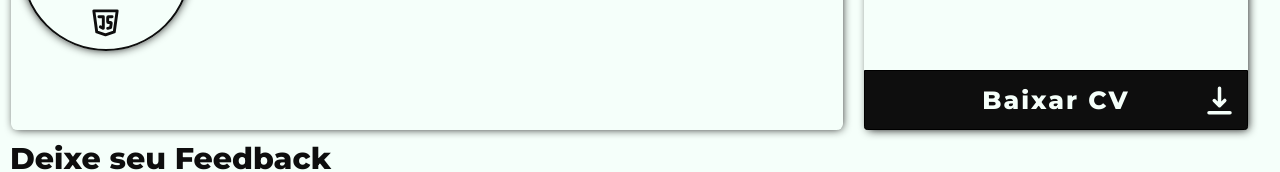
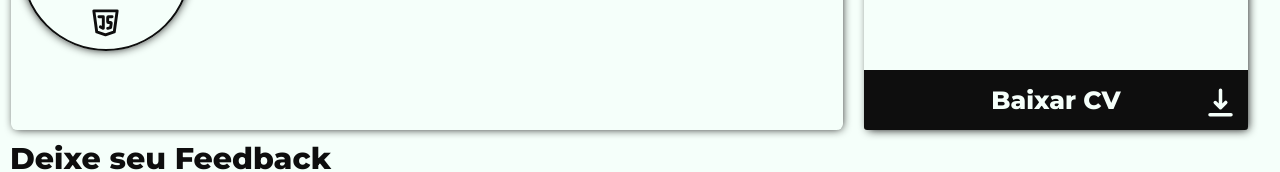
Before and after one commit to GabrielRodriguesMoreira/database, a React (Vite) app: page / in a window 1280 px wide. Shown: the part 638-810 px from the top of the page. Built offline with nearby package versions, Linux system fonts and the light colour scheme; no server answers; the database is empty.

Commit message:
perfil atualizado

```diff
--- a/src/pages/Profile.tsx
+++ b/src/pages/Profile.tsx
@@ -179,7 +179,7 @@ export function Profile() {
                     <a target="_blank" href="https://wa.me/+558587373084"> <BsWhatsapp /></a>
                     <a target="_blank" href="https://www.linkedin.com/in/gabriel-rodrigues-moreira-00a0081a0/"> <AiOutlineLinkedin /></a>
                 </div>
-                <button className='contact_button'> <a href={curriculo} download>Baixar CV </a> <HiDownload className='download_icon' /> </button>
+                <a className='contact_button' href={curriculo} download><button >Baixar CV <HiDownload className='download_icon' />  </button> </a>
             </section>
             <section className='star_rating'>
             </section>
--- a/src/styles/profile.css
+++ b/src/styles/profile.css
@@ -177,15 +177,13 @@
 
 
 .profile_right_content .contact_button{
+  text-decoration: none;
   background-color: var(--txtcolor);
-  color: var(--bgcolor);
   position: absolute;
   bottom: 0;
   width: 100%;
   height: 60px;
-  font-size: 25px;
   letter-spacing: 2px;
-  border: 1px solid black;
   border-bottom-left-radius: 0.2rem;
   border-bottom-right-radius: 0.2rem;
   cursor: pointer;
@@ -193,14 +191,16 @@
   justify-content: center;
   align-items: center;
 }
+.profile_right_content .contact_button button{
+  color: var(--bgcolor);
+  font-size: 25px;
+  border: none;
+  background-color: transparent;
+}
 .download_icon{
   position: absolute;
   right: 10px;
   font-size: 35px;
-}
-.profile_right_content .contact_button a{
-  text-decoration: none;
-  color: var(--bgcolor);
 }
 .comments_container{
   width: 100%;
```
